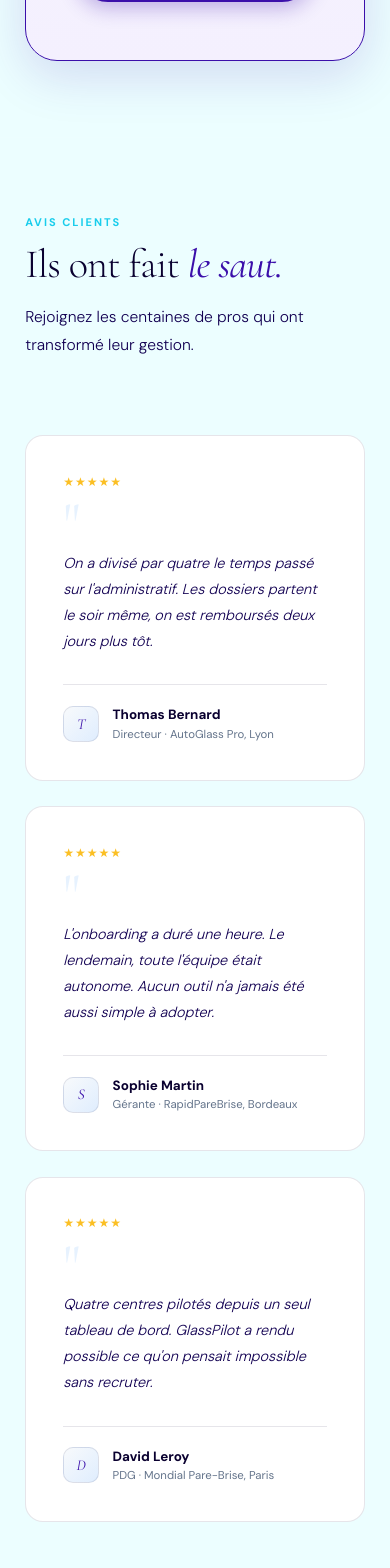
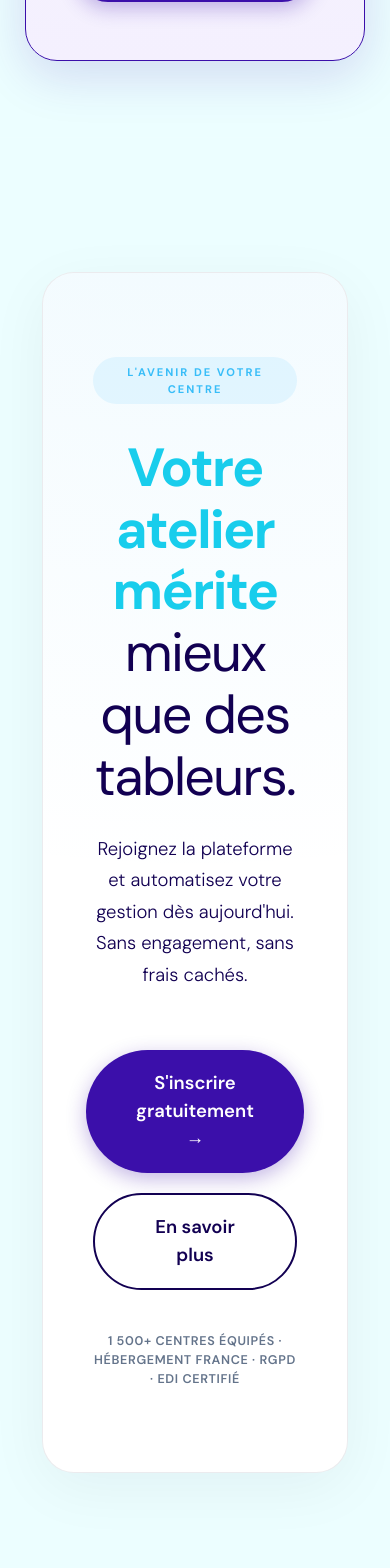
Before and after one commit to kaoutarhf9-sketch/GlassPilot, a Next.js app: page / in a window 390 px wide. Shown: the part 9900-11468 px from the top of the page. Built offline with nearby package versions, Linux system fonts and the light colour scheme.

Commit message:
Landing: Remove address, update phone to +33756993583, remove avis section

```diff
--- a/app/page.tsx
+++ b/app/page.tsx
@@ -1078,53 +1078,6 @@ footer{
   </div>
 </section>
 
-{/*  TESTIMONIALS  */}
-<section className="section" id="avis">
-  <div className="section-inner">
-    <p className="section-label">Avis clients</p>
-    <h2>Ils ont fait <em>le saut.</em></h2>
-    <p className="section-sub">Rejoignez les centaines de pros qui ont transformé leur gestion.</p>
-    <div className="testi-grid">
-      <div className="testi-card">
-        <div className="testi-stars">★★★★★</div>
-        <div className="testi-quote">"</div>
-        <p className="testi-text">On a divisé par quatre le temps passé sur l'administratif. Les dossiers partent le soir même, on est remboursés deux jours plus tôt.</p>
-        <div className="testi-footer">
-          <div className="testi-avatar">T</div>
-          <div>
-            <div className="testi-name">Thomas Bernard</div>
-            <div className="testi-role">Directeur · AutoGlass Pro, Lyon</div>
-          </div>
-        </div>
-      </div>
-      <div className="testi-card">
-        <div className="testi-stars">★★★★★</div>
-        <div className="testi-quote">"</div>
-        <p className="testi-text">L'onboarding a duré une heure. Le lendemain, toute l'équipe était autonome. Aucun outil n'a jamais été aussi simple à adopter.</p>
-        <div className="testi-footer">
-          <div className="testi-avatar">S</div>
-          <div>
-            <div className="testi-name">Sophie Martin</div>
-            <div className="testi-role">Gérante · RapidPareBrise, Bordeaux</div>
-          </div>
-        </div>
-      </div>
-      <div className="testi-card">
-        <div className="testi-stars">★★★★★</div>
-        <div className="testi-quote">"</div>
-        <p className="testi-text">Quatre centres pilotés depuis un seul tableau de bord. GlassPilot a rendu possible ce qu'on pensait impossible sans recruter.</p>
-        <div className="testi-footer">
-          <div className="testi-avatar">D</div>
-          <div>
-            <div className="testi-name">David Leroy</div>
-            <div className="testi-role">PDG · Mondial Pare-Brise, Paris</div>
-          </div>
-        </div>
-      </div>
-    </div>
-  </div>
-</section>
-
 {/*  CTA  */}
 <section className="cta-section">
   <div className="cta-inner">
@@ -1146,9 +1099,8 @@ footer{
       <div>
         <p className="section-label">Contact</p>
         <h2>Discutons de<br />votre garage.</h2>
-        <p className="contact-address">58 Rue de Monceau<br />75008 Paris</p>
         <div className="contact-links">
-          <a href="tel:+33745109606" className="contact-link">→ +33 7 45 10 96 06</a>
+          <a href="tel:+33756993583" className="contact-link">→ +33 7 56 99 35 83</a>
           <a href="mailto:glasspilotcontact@gmail.com" className="contact-link">→ glasspilotcontact@gmail.com</a>
         </div>
         <div className="contact-features">
```
